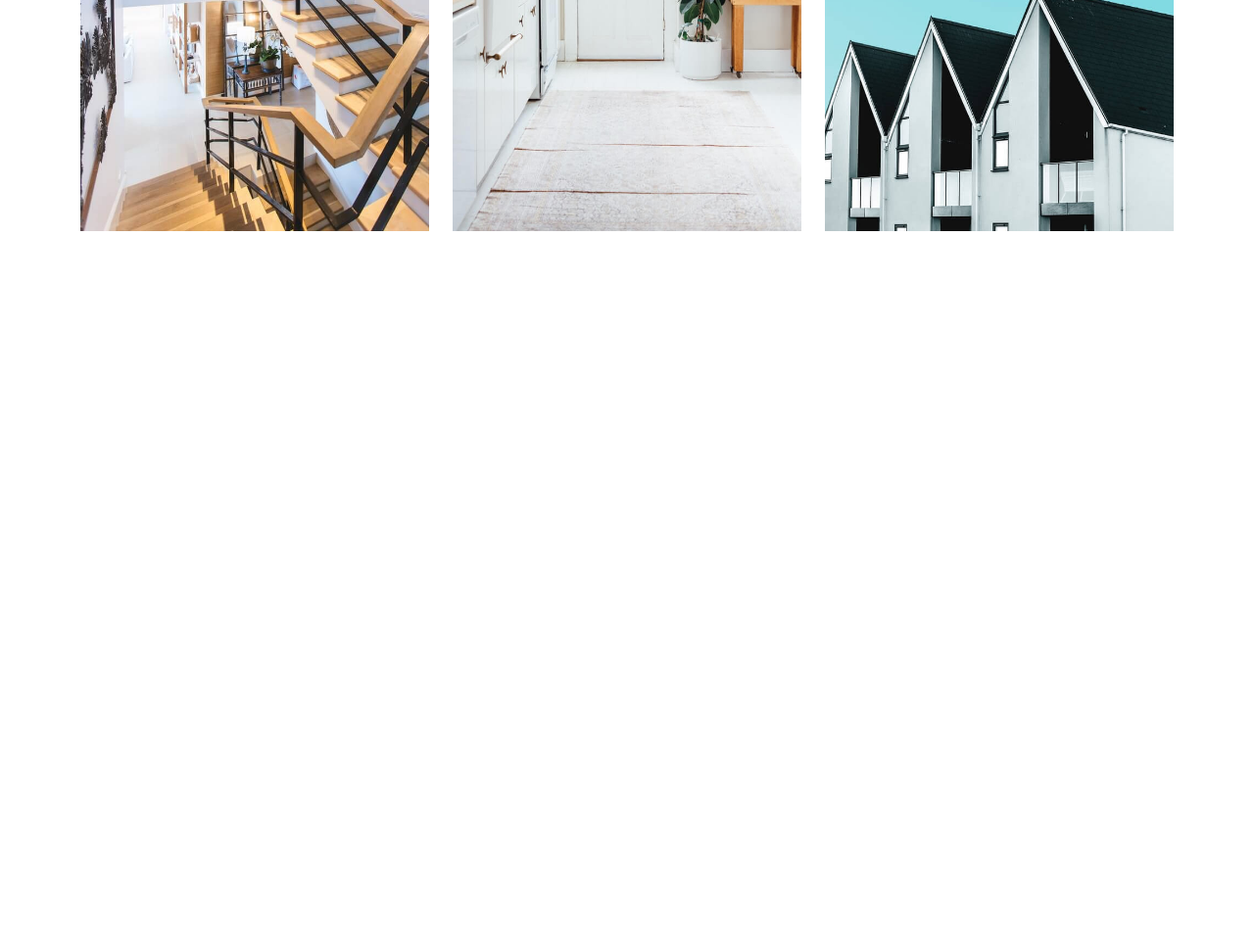
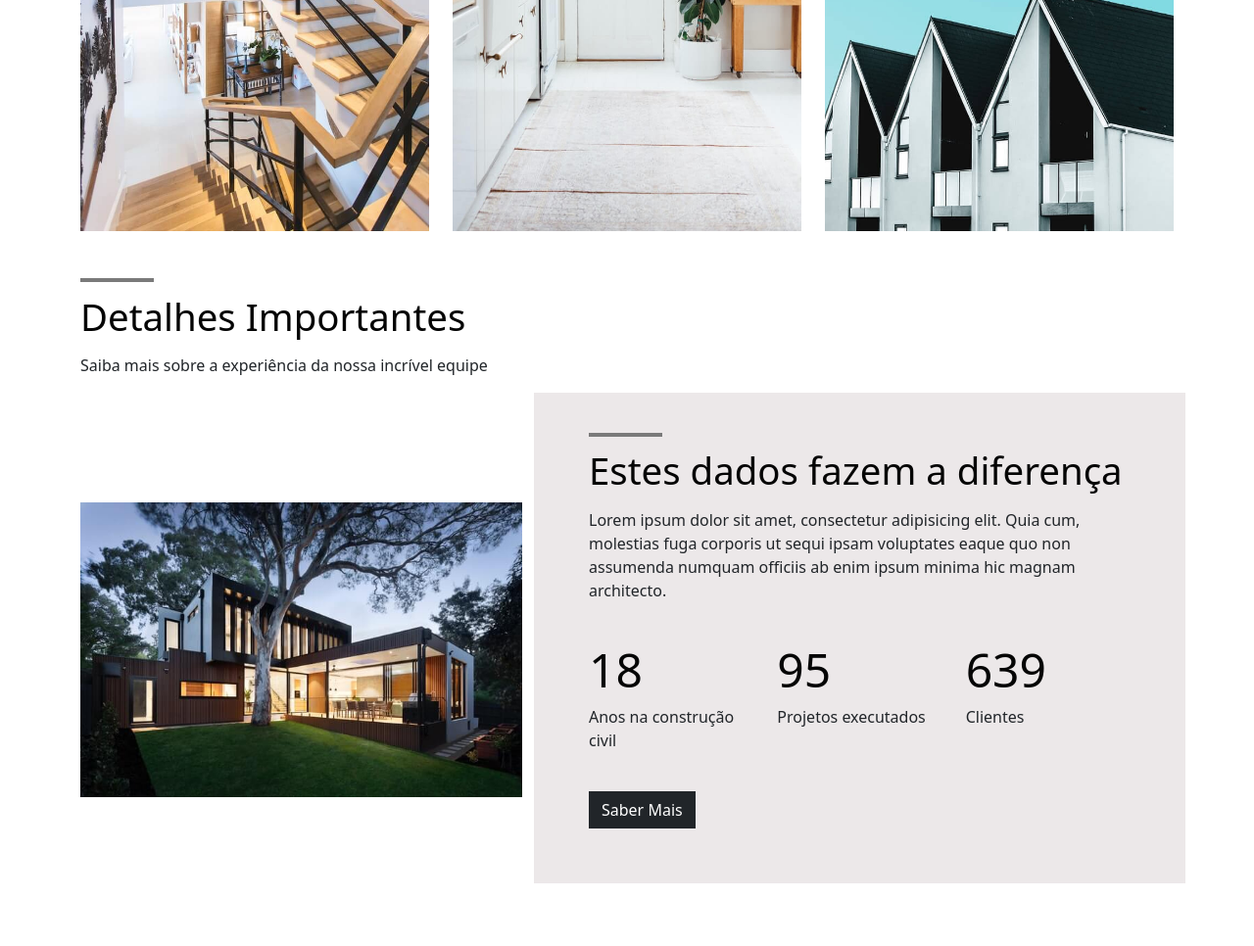
Before and after one commit to JuanSanjuanLemos/IMov, a plain HTML site: page index.html in a window 1280 px wide. Shown: the part 2315-3281 px from the top of the page at 98% size. Before the commit the page ends 2615 px from the top, so only its background shows below. Drawn offline with nearby package versions, Linux system fonts and the light colour scheme.

Commit message:
:sparkles: Create info section
#

```diff
--- a/css/styles.css
+++ b/css/styles.css
@@ -165,7 +165,7 @@
     margin-top: 2em;
 }
 
-.img-fluid{
+#featured-images .img-fluid{
     height: 100%;
 }
 #featured-images .col-md-4{
@@ -203,3 +203,35 @@
         opacity: 0;
     }
 }
+
+
+#info-content{
+    margin-bottom: 4em;
+    padding: 4em 1em;
+}
+
+#info-numbers{
+    margin: 1.5em 0;
+}
+
+#info-banner{
+    display: flex;
+    align-items: center;
+    margin-bottom: 2.5em;
+}
+
+#info-numbers h3{
+    font-size: 3em;
+}
+
+@media (max-width:404px) {
+    #info-content h2:before{
+        bottom: 3em;
+    }
+}
+
+@media (min-width:768px) {
+    #info-content{
+        padding: 3.5em;
+    }
+}
--- a/index.html
+++ b/index.html
@@ -208,6 +208,50 @@
             </div>
         </div>
     </div>
+    <div class="container" id="info-container">
+        <div class="col-12">
+            <h2 class="title primary-color">Detalhes Importantes</h2>
+            <p class="subtitle seconary-color">
+                Saiba mais sobre a experiência da nossa incrível equipe
+            </p>
+        </div>
+        <div class="col-12">
+            <div class="row">
+                <div class="col-12 col-md-5" id="info-banner">
+                    <img src="img/infobanner.jpg" alt="Informações da empresa" class="img-fluid">
+                </div>
+                <div class="col-12 col-md-7 bg-secondary-color" id="info-content">
+                    <div class="row">
+                        <div class="col-12">
+                            <h2 class="title primary-color">Estes dados fazem a diferença</h2>
+                            <p class="subtitle seconary-color">
+                                Lorem ipsum dolor sit amet, consectetur adipisicing elit. Quia cum, molestias fuga corporis ut sequi ipsam voluptates eaque quo non assumenda numquam officiis ab enim ipsum minima hic magnam architecto.
+                            </p>
+                        </div>
+                        <div class="col-12" id="info-numbers">
+                            <div class="row">
+                                <div class="col-4">
+                                    <h3 class="primary-color">18</h3>
+                                    <p>Anos na construção civil</p>
+                                </div>
+                                <div class="col-4">
+                                    <h3 class="primary-color">95</h3>
+                                    <p>Projetos executados</p>
+                                </div>
+                                <div class="col-4">
+                                    <h3 class="primary-color">639</h3>
+                                    <p>Clientes</p>
+                                </div>
+                            </div>
+                        </div>
+                        <div class="col-12">
+                            <a href="#" class="btn btn-dark">Saber Mais</a>
+                        </div>
+                    </div>
+                </div>
+            </div>
+        </div>
+    </div>
     <script src="https://cdn.jsdelivr.net/npm/bootstrap@5.1.3/dist/js/bootstrap.bundle.min.js" integrity="sha384-ka7Sk0Gln4gmtz2MlQnikT1wXgYsOg+OMhuP+IlRH9sENBO0LRn5q+8nbTov4+1p" crossorigin="anonymous"></script>
     <script src="js/scripts.js"></script>
 </body>
```
